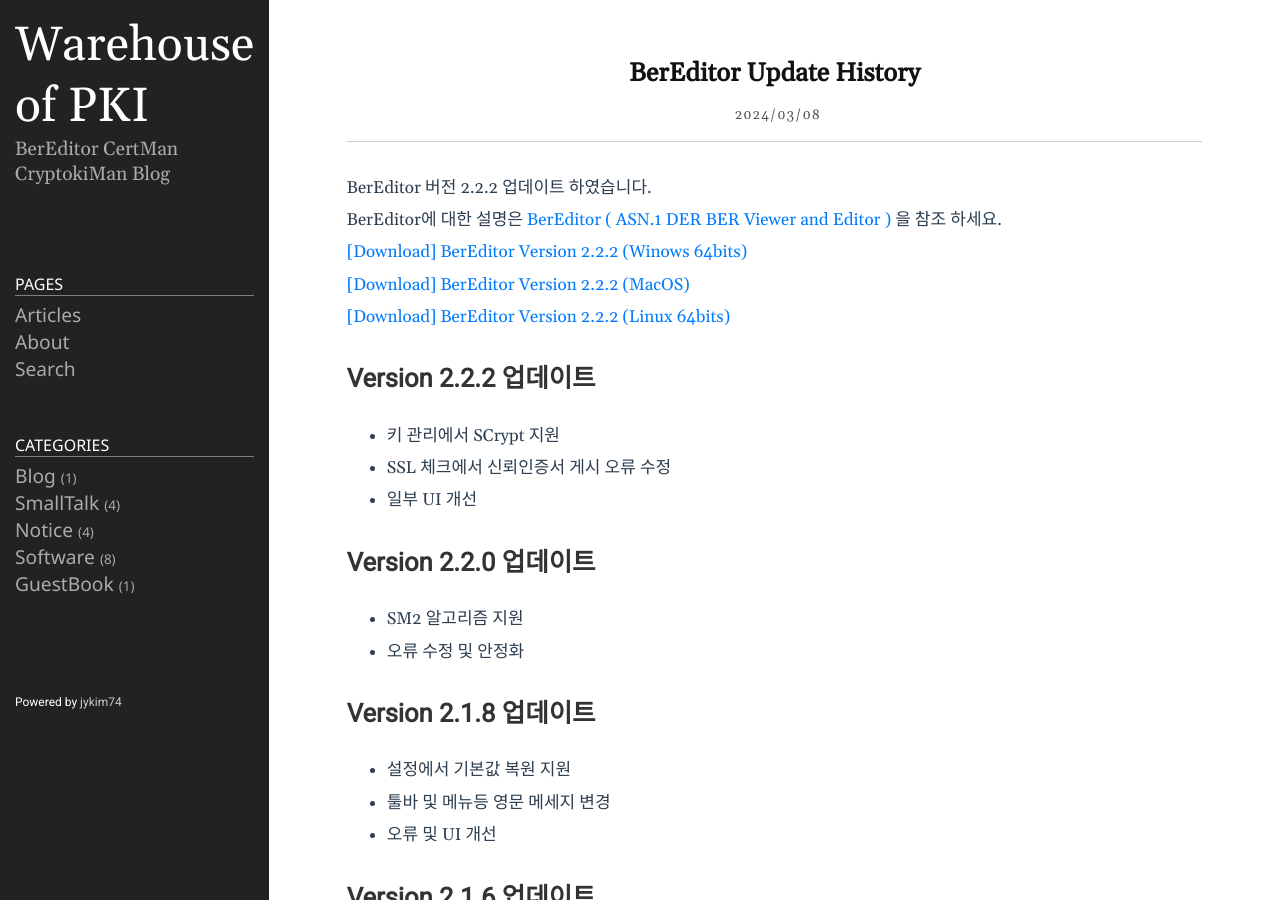
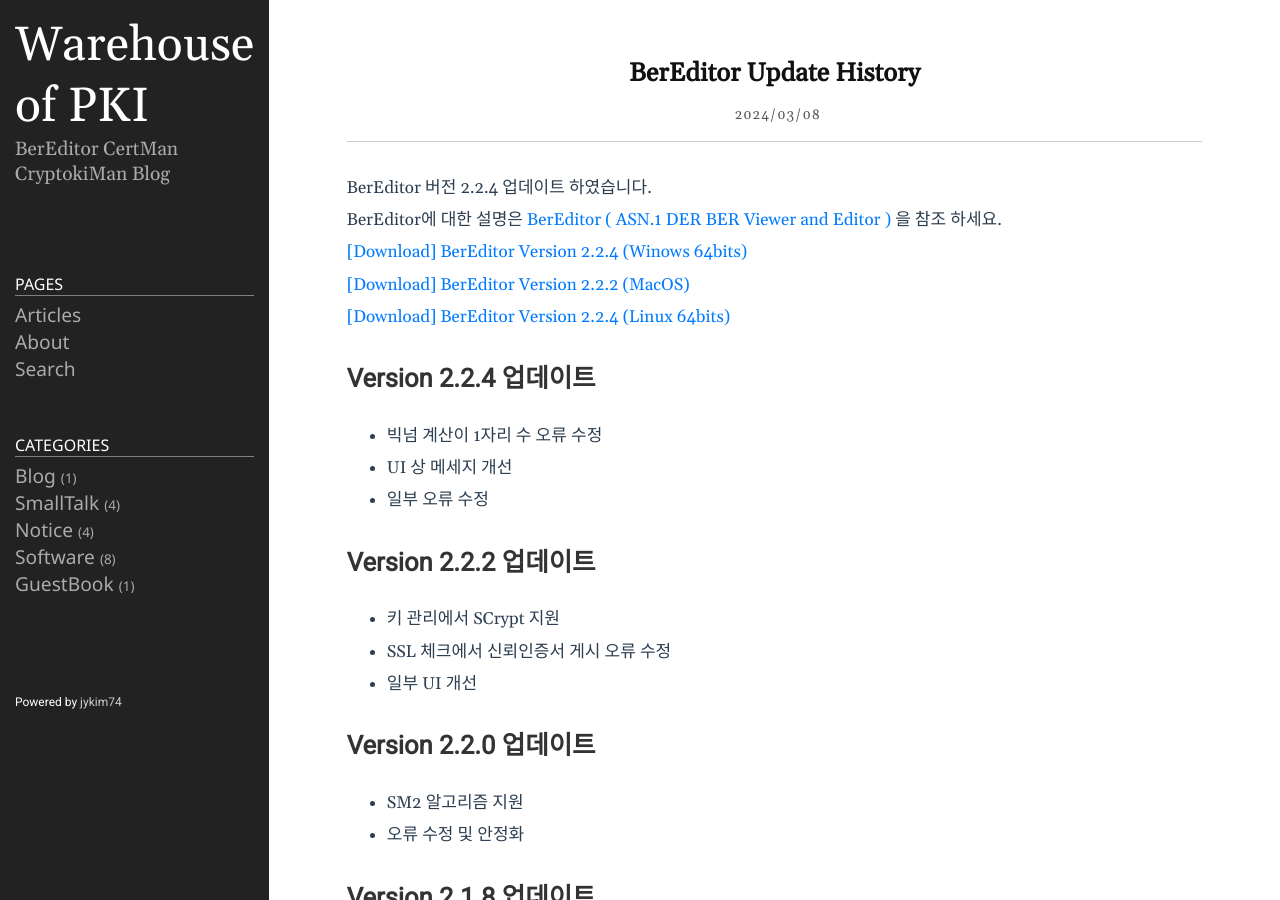
Before and after one commit to jykim74/jykim74.github.io, a Jekyll site: the page built from _posts/2024-03-08-BerEditorUpdate.md, in a window 1280 px wide and 900 px high. Built offline with Jekyll 4.4.1, drawn with Linux system fonts in a browser that asks for light colours; nearby versions of some CDN libraries; comment, search, counter and statistics services are not loaded.

Commit message:
BerEditor Version 2.2.4 msi zip 적용

```diff
--- a/_posts/2023-04-13-BerEditor.markdown
+++ b/_posts/2023-04-13-BerEditor.markdown
@@ -16,11 +16,11 @@
 
 This is a program I made personally, so if you have any questions or bugs, use [Google Groups]( https://groups.google.com/g/bereditor, "Google Groups" )
 
-[[Download] BerEditor Version 2.2.2 (Win64)]( https://jykim74.github.io/msi/BerEditor-enV222.msi "BerEditor" )
+[[Download] BerEditor Version 2.2.4 (Win64)]( https://jykim74.github.io/msi/BerEditor-enV224.msi "BerEditor" )
 
 [[Download] BerEditor Version 2.2.2 (MacOS)]( https://jykim74.github.io/dmg/BerEditorV222.dmg "BerEditor" )
 
-[[Download] BerEditor Version 2.2.2 (Linux64)]( https://jykim74.github.io/zip/BerEditorV222.zip "BerEditor" )
+[[Download] BerEditor Version 2.2.4 (Linux64)]( https://jykim74.github.io/zip/BerEditorV224.zip "BerEditor" )
 
 If you would like to receive a license, simply write a request in [Free License Request](https::/jykim7.mycafe24.com/user_reg.php) and you can receive a trial (30-day) license.
 Of course, you can apply for a license multiple times.
--- a/_posts/2024-03-08-BerEditorUpdate.md
+++ b/_posts/2024-03-08-BerEditorUpdate.md
@@ -4,12 +4,17 @@
 tags: [ASN.1,ASN.1 viewer, BER, BER reader, BER viewer, DER ,DER reader]
 category: Software
 ---
-BerEditor 버전 2.2.2 업데이트 하였습니다.
+BerEditor 버전 2.2.4 업데이트 하였습니다.
 BerEditor에 대한 설명은 [BerEditor ( ASN.1 DER BER Viewer and Editor )](https://jykim74.tistory.com/36) 을 참조 하세요.
 
-[\[Download\] BerEditor Version 2.2.2 (Winows 64bits)](https://jykim74.github.io/msi/BerEditor-enV222.msi)
+[\[Download\] BerEditor Version 2.2.4 (Winows 64bits)](https://jykim74.github.io/msi/BerEditor-enV224.msi)
 [\[Download\] BerEditor Version 2.2.2 (MacOS)](https://jykim74.github.io/dmg/BerEditorV222.dmg)
-[\[Download\] BerEditor Version 2.2.2 (Linux 64bits)](https://jykim74.github.io/zip/BerEditorV222.zip)
+[\[Download\] BerEditor Version 2.2.4 (Linux 64bits)](https://jykim74.github.io/zip/BerEditorV224.zip)
+
+## Version 2.2.4 업데이트
+- 빅넘 계산이 1자리 수 오류 수정
+- UI 상 메세지 개선
+- 일부 오류 수정
 
 ## Version 2.2.2 업데이트
 - 키 관리에서 SCrypt 지원
--- a/appcast/bereditor_appcast_win.xml
+++ b/appcast/bereditor_appcast_win.xml
@@ -5,9 +5,9 @@
 		<description>Feed for BerEditor updates</description>
 		<language>en</language>
 		<item>
-			<title>Version 2.2.2</title>
+			<title>Version 2.2.4</title>
 			<sparkle:releaseNotesLink>https://jykim74.github.io/software/2024/03/08/BerEditorUpdate.html</sparkle:releaseNotesLink>
-			<enclosure url="https://jykim74.github.io/msi/BerEditor-enV222.msi" sparkle:version="2.2.2" length="0" type="application/octet-stream"/>
+			<enclosure url="https://jykim74.github.io/msi/BerEditor-enV224.msi" sparkle:version="2.2.4" length="0" type="application/octet-stream"/>
 		</item>
 	</channel>
 </rss>
--- a/appcast/bereditor_appcast_win_ko.xml
+++ b/appcast/bereditor_appcast_win_ko.xml
@@ -5,9 +5,9 @@
 		<description>Feed for BerEditor updates</description>
 		<language>en</language>
 		<item>
-			<title>Version 2.2.2</title>
+			<title>Version 2.2.4</title>
 			<sparkle:releaseNotesLink>https://jykim74.github.io/software/2024/03/08/BerEditorUpdate.html</sparkle:releaseNotesLink>
-			<enclosure url="https://jykim74.github.io/msi/BerEditor-enV222.msi" sparkle:version="2.2.2" length="0" type="application/octet-stream"/>
+			<enclosure url="https://jykim74.github.io/msi/BerEditor-enV224.msi" sparkle:version="2.2.4" length="0" type="application/octet-stream"/>
 		</item>
 	</channel>
 </rss>
```
